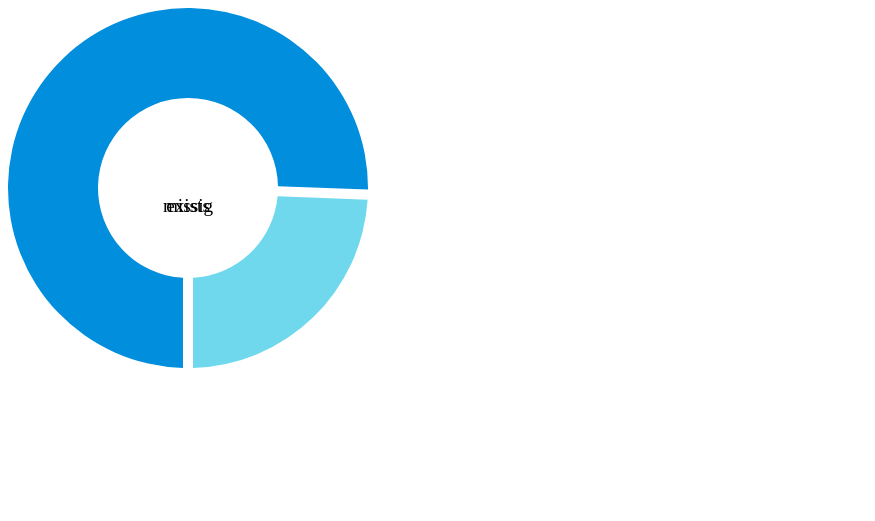
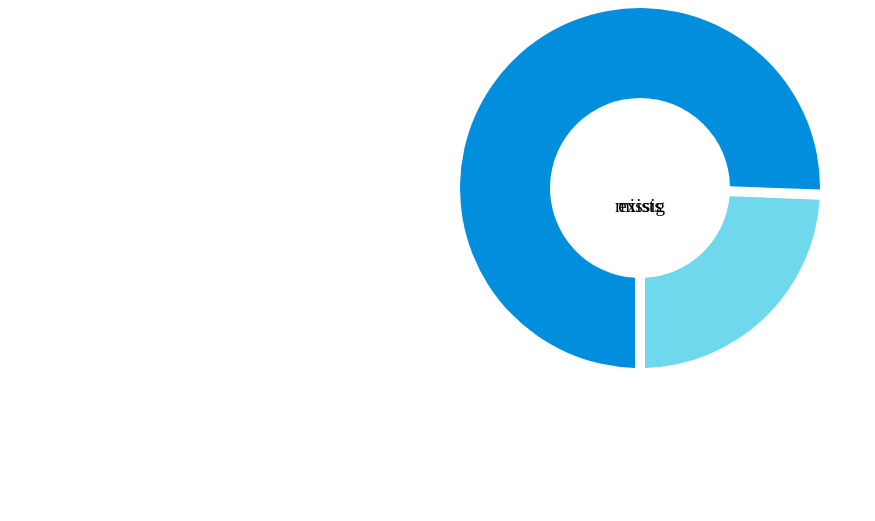
Before and after one commit to alexsedeke/d3playground, a website: page index.html in a window 1280 px wide. Shown: the whole page, without its empty margins (0-875 px from the left). Drawn offline with nearby package versions, Linux system fonts and the light colour scheme.

Commit message:
Fix tag definition

```diff
--- a/index.html
+++ b/index.html
@@ -14,7 +14,7 @@
         </style>
     </head>
     <body>
-        <svg id="chart"></svg>
+        <div id="chart"></div>
         <svg width="50%" font-family="sans-serif" font-size="10" text-anchor="middle"></svg>
         <script src="src/donut.js"></script>
     </body>
```
